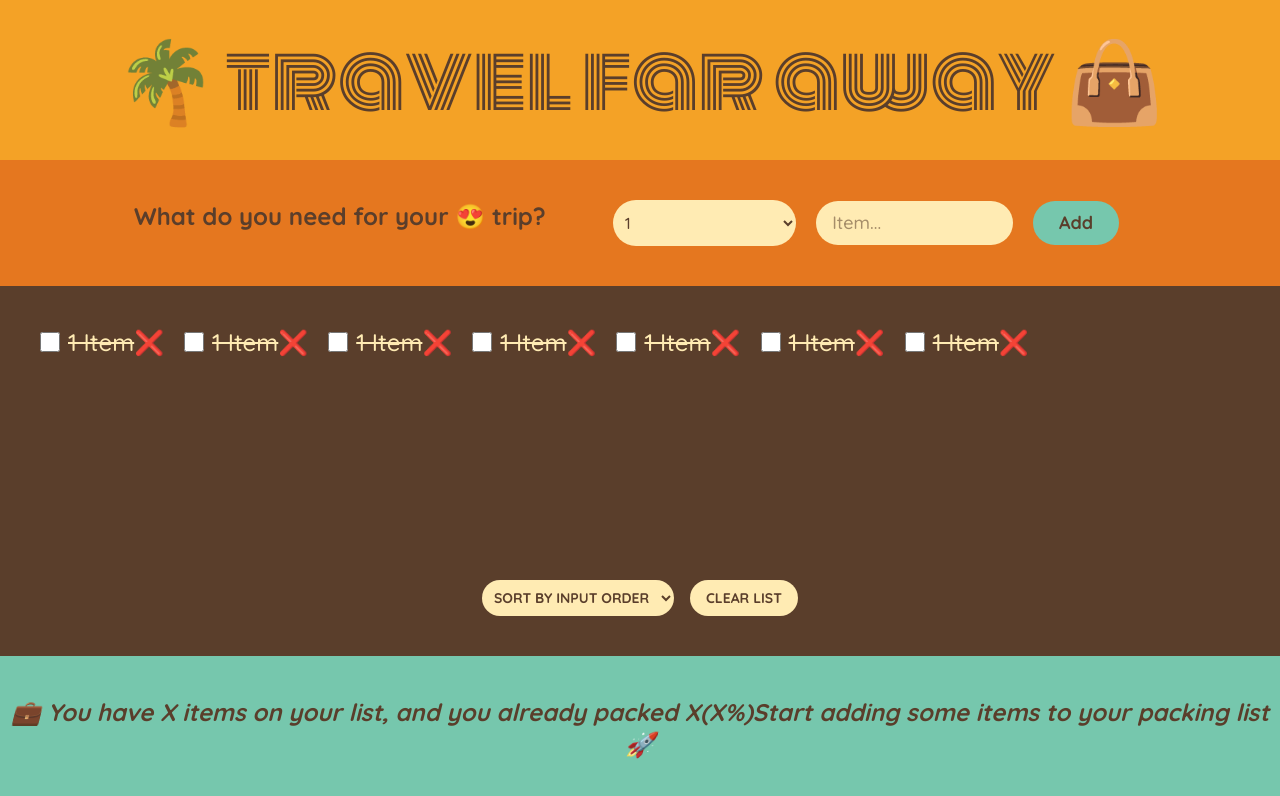
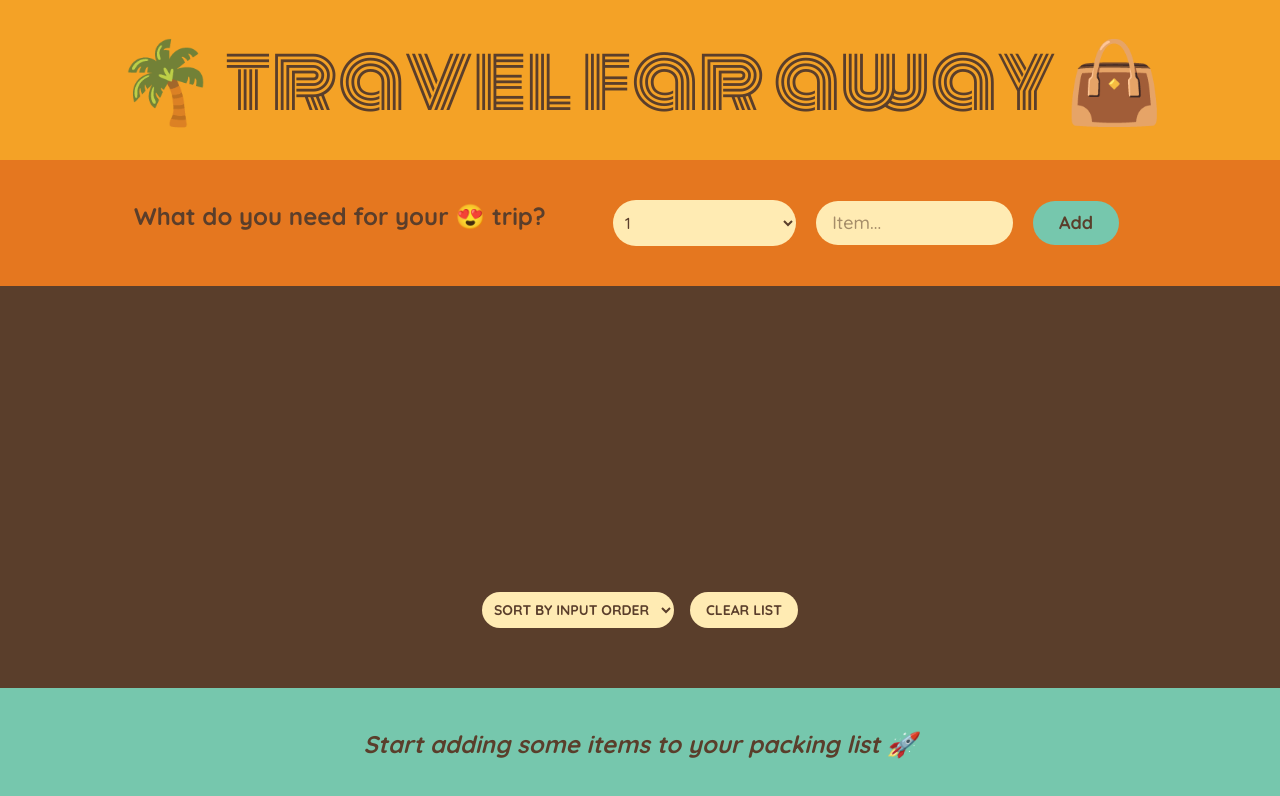
Before and after one commit to mszaman/travel-far-away-react, a React (Vite) app: page / in a window 1280 px wide. Shown: the top 796 px of the page. Built offline with nearby package versions, Linux system fonts and the light colour scheme.

Commit message:
completed Add, Toggle and Delete functionality. Also added conditional rendering in footer section.

```diff
--- a/src/App.jsx
+++ b/src/App.jsx
@@ -1,15 +1,40 @@
+import { useState } from "react";
 import Form from "./components/Form";
 import Logo from "./components/Logo";
 import PackingList from "./components/PackingList";
 import Stats from "./components/Stats";
+import { itemList } from "./data";
 
 function App() {
+  const [items, setItems] = useState([]);
+  // console.log(items);
+
+  const handleAddItems = (item) => {
+    setItems((items) => [...items, item]);
+  };
+
+  const handleToggleItem = (id) => {
+    console.log(id);
+    setItems((items) =>
+      items.map((i) => (i.id === id ? { ...i, packed: !i.packed } : i)),
+    );
+    console.log(items);
+  };
+
+  const handleDeleteItem = (id) => {
+    setItems((items) => items.filter((i) => i.id !== id));
+  };
+
   return (
     <div className="grid h-screen grid-rows-[auto_auto_1fr_auto]">
       <Logo />
-      <Form />
-      <PackingList />
-      <Stats />
+      <Form onAddItem={handleAddItems} />
+      <PackingList
+        items={items}
+        onDeleteItem={handleDeleteItem}
+        onToggleItem={handleToggleItem}
+      />
+      <Stats items={items} />
     </div>
   );
 }
--- a/src/components/Form.jsx
+++ b/src/components/Form.jsx
@@ -1,13 +1,31 @@
-export default function Form() {
+import { useState } from "react";
+
+export default function Form({ onAddItem }) {
+  const [description, setDescription] = useState("");
+  const [quantity, setQuantity] = useState(1);
+
+  const handleSubmit = (e) => {
+    e.preventDefault();
+    const newPack = { description, quantity, packed: false, id: Date.now() };
+    onAddItem(newPack);
+    setDescription("");
+    setQuantity(1);
+  };
+
   return (
     <div className="bg-tangelo">
-      <form className="flex flex-col gap-10 px-16 py-10 lg:mx-auto lg:w-[1140px] lg:flex-row lg:justify-center">
+      <form
+        onSubmit={handleSubmit}
+        className="flex flex-col gap-10 px-16 py-10 lg:mx-auto lg:w-[1140px] lg:flex-row lg:justify-center"
+      >
         <p className="text-2xl font-bold">What do you need for your 😍 trip?</p>
         <div className="mx-auto flex w-60 flex-col items-center gap-5 md:w-4/5 md:flex-row md:justify-center lg:w-1/2">
           <select
             name=""
             id=""
-            className="bg-peach w-full rounded-full py-3 indent-2 md:w-60"
+            className="w-full rounded-full bg-peach py-3 indent-2 md:w-60"
+            value={quantity}
+            onChange={(e) => setQuantity(Number(e.target.value))}
           >
             {Array.from({ length: 20 }, (_, i) => i + 1).map((num) => (
               <option value={num} key={num}>
@@ -18,9 +36,11 @@ export default function Form() {
           <input
             type="text"
             placeholder="Item..."
-            className="bg-peach text-liver placeholder:text-taupe w-full rounded-full py-2 indent-4 text-lg md:w-60"
+            className="w-full rounded-full bg-peach py-2 indent-4 text-lg text-liver placeholder:text-taupe md:w-60"
+            value={description}
+            onChange={(e) => setDescription(e.target.value)}
           />
-          <button className="bg-aqua w-28 rounded-full py-2 text-lg font-bold">
+          <button className="w-28 rounded-full bg-aqua py-2 text-lg font-bold">
             Add
           </button>
         </div>
--- a/src/components/Item.jsx
+++ b/src/components/Item.jsx
@@ -1,9 +1,25 @@
-export default function Item() {
+export default function Item({
+  id,
+  description,
+  packed,
+  quantity,
+  onDeleteItem,
+  onToggleItem,
+}) {
   return (
-    <li className="text-peach flex items-center text-2xl">
-      <input type="checkbox" className="accent-tangelo mr-2 h-5 w-5" />
-      <span className="line-through">1 Item</span>
-      <button>❌</button>
+    <li className="flex items-center text-2xl text-peach">
+      <input
+        type="checkbox"
+        className="mr-2 h-5 w-5 accent-tangelo"
+        value={packed}
+        onChange={() => onToggleItem(id)}
+      />
+      <span className={packed ? "line-through" : ""}>
+        {quantity} {description}
+      </span>
+      <button className="ml-2 text-base" onClick={() => onDeleteItem(id)}>
+        ❌
+      </button>
     </li>
   );
 }
--- a/src/components/PackingList.jsx
+++ b/src/components/PackingList.jsx
@@ -1,28 +1,31 @@
 import Item from "./Item";
 
-export default function PackingList() {
+export default function PackingList({ items, onDeleteItem, onToggleItem }) {
+  if (!items) return;
+
   return (
-    <div className="bg-liver flex flex-col justify-between px-10 py-10">
+    <div className="flex flex-col justify-between bg-liver px-10 py-10">
       <ul className="mb-10 flex flex-wrap gap-5">
-        <Item />
-        <Item />
-        <Item />
-        <Item />
-        <Item />
-        <Item />
-        <Item />
+        {items.map((i) => (
+          <Item
+            key={i.id}
+            {...i}
+            onDeleteItem={onDeleteItem}
+            onToggleItem={onToggleItem}
+          />
+        ))}
       </ul>
       <div className="text-sm font-bold">
         <select
           name=""
           id=""
-          className="bg-peach mr-4 rounded-full px-2 py-2 uppercase"
+          className="mb-5 mr-4 rounded-full bg-peach px-2 py-2 uppercase"
         >
           <option value="">sort by input order</option>
           <option value="">sort by description</option>
           <option value="">sort by packed list</option>
         </select>
-        <button className="bg-peach rounded-full px-4 py-2 uppercase">
+        <button className="rounded-full bg-peach px-4 py-2 uppercase">
           clear list
         </button>
       </div>
--- a/src/components/Stats.jsx
+++ b/src/components/Stats.jsx
@@ -1,8 +1,23 @@
-export default function Stats() {
+export default function Stats({ items }) {
+  const totalItems = items.length;
+  const packedItems = items.filter((item) => item.packed).length;
+  const percentage = Math.round((packedItems / totalItems) * 100);
+
+  if (percentage === 100) {
+    return (
+      <footer className="bg-aqua py-10 text-2xl font-bold">
+        <em>You packed all items. Now you are ready to go ✈️</em>
+      </footer>
+    );
+  }
+
   return (
     <footer className="bg-aqua py-10 text-2xl font-bold">
-      <em>💼 You have X items on your list, and you already packed X(X%)</em>
-      <em>Start adding some items to your packing list 🚀</em>
+      <em>
+        {totalItems > 0
+          ? `💼 You have ${totalItems} items on your list, and you already packed ${packedItems}(${percentage}%)`
+          : `Start adding some items to your packing list 🚀`}
+      </em>
     </footer>
   );
 }
--- /dev/null
+++ b/src/data.js
@@ -0,0 +1,17 @@
+export const itemList = [
+  {
+    id: 1,
+    description: "2 passpots",
+    packed: false,
+  },
+  {
+    id: 2,
+    description: "12 socks",
+    packed: true,
+  },
+  {
+    id: 3,
+    description: "1 charger",
+    packed: false,
+  },
+];
```
